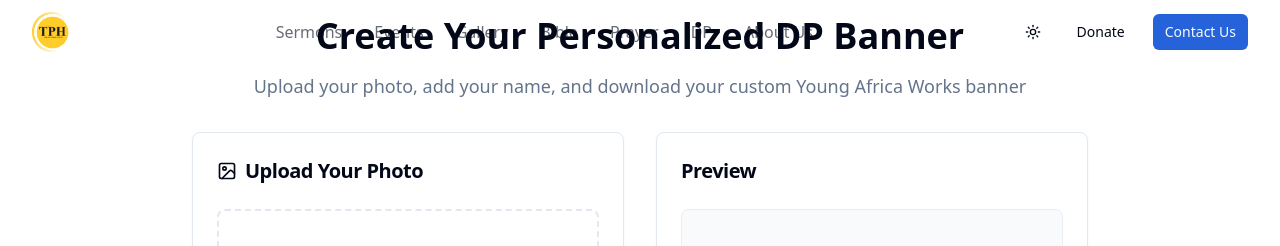
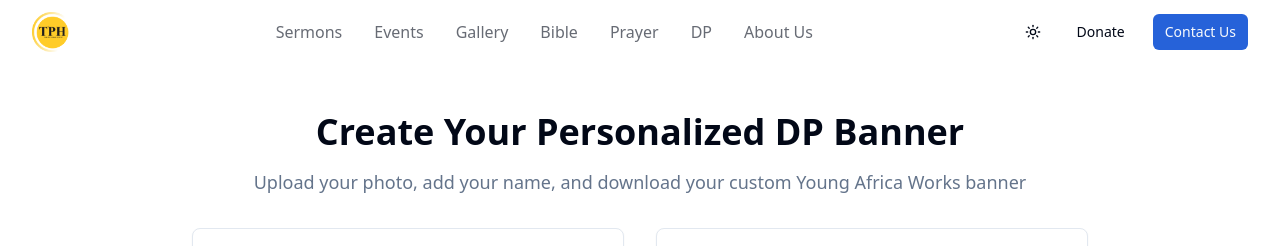
Before and after one commit to Junman140/tph-main, a Next.js app: page /customize in a window 1280 px wide. Shown: the top 246 px of the page. Built offline with nearby package versions, Linux system fonts and the light colour scheme; no server answers.

Commit message:
nav fixed

```diff
--- a/app/customize/page.tsx
+++ b/app/customize/page.tsx
@@ -139,7 +139,7 @@ export default function DPBannerCustomizer() {
 
     const canvas = canvasRef.current
     const link = document.createElement("a")
-    link.download = `${userName || "my"}-young-africa-works-banner.png`
+    link.download = `${userName || "my"}-tph-global.png`
     link.href = canvas.toDataURL("image/png")
     link.click()
   }, [userName])
@@ -154,7 +154,7 @@ export default function DPBannerCustomizer() {
       <div className="p-4">
         <div className="max-w-4xl mx-auto space-y-6 md:space-y-8">
           {/* Header */}
-          <div className="text-center space-y-4">
+          <div className="mt-16 md:mt-24 text-center space-y-4">
             <h1 className="text-2xl md:text-4xl font-bold text-foreground">Create Your Personalized DP Banner</h1>
             <p className="text-base md:text-lg text-muted-foreground">
               Upload your photo, add your name, and download your custom Young Africa Works banner
```
